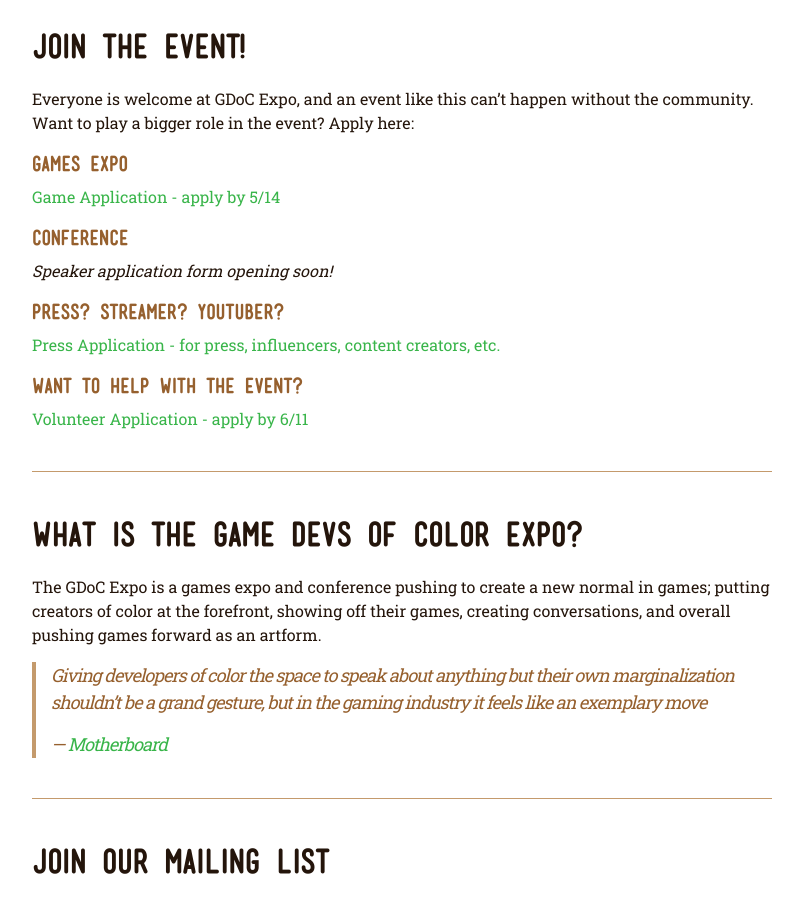
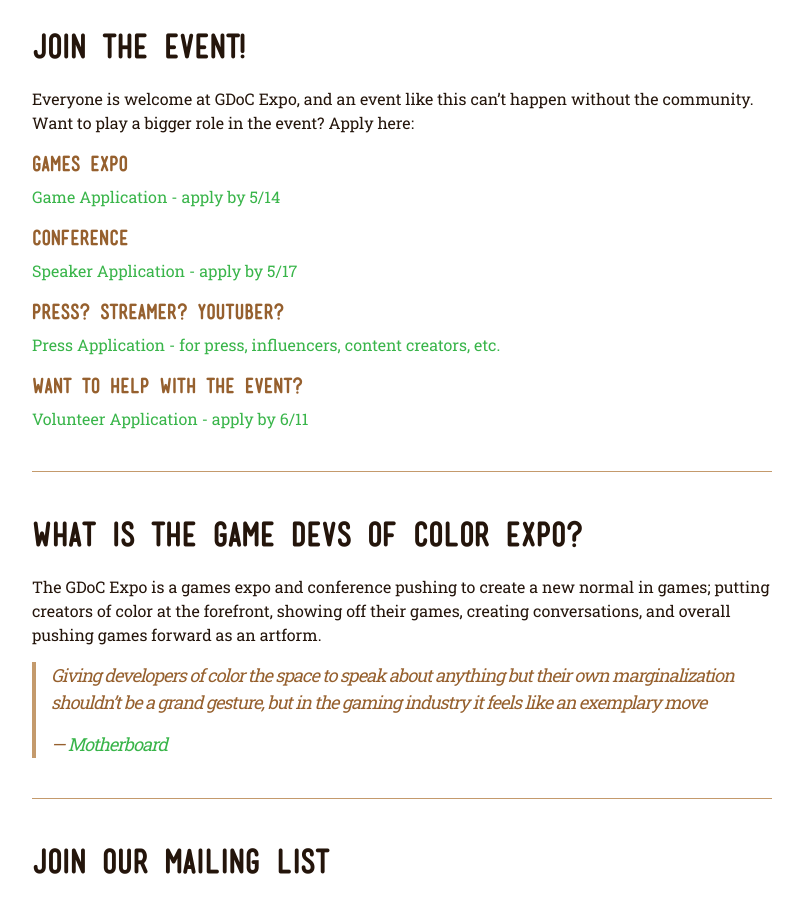
Before and after one commit to BrooklynGamery/gdocexpo, a Jekyll site: the page built from index-content.markdown, in a window 1280 px wide and 900 px high, scrolled down 889 px. Shown: the whole window, without its empty margins (238-1041 px from the left). Built offline with Jekyll 4.4.1, drawn with Linux system fonts in a browser that asks for light colours; our own code applies the rules of GitHub Pages for plain Markdown files.

Commit message:
added speaker application link

```diff
--- a/index-content.markdown
+++ b/index-content.markdown
@@ -18,7 +18,7 @@
 <br/>
 
 #### Conference
-*Speaker application form opening soon!*
+[Speaker Application - apply by 5/17](http://bit.ly/gdoc19game)
 <br/>
 
 #### Press? Streamer? YouTuber?
```
